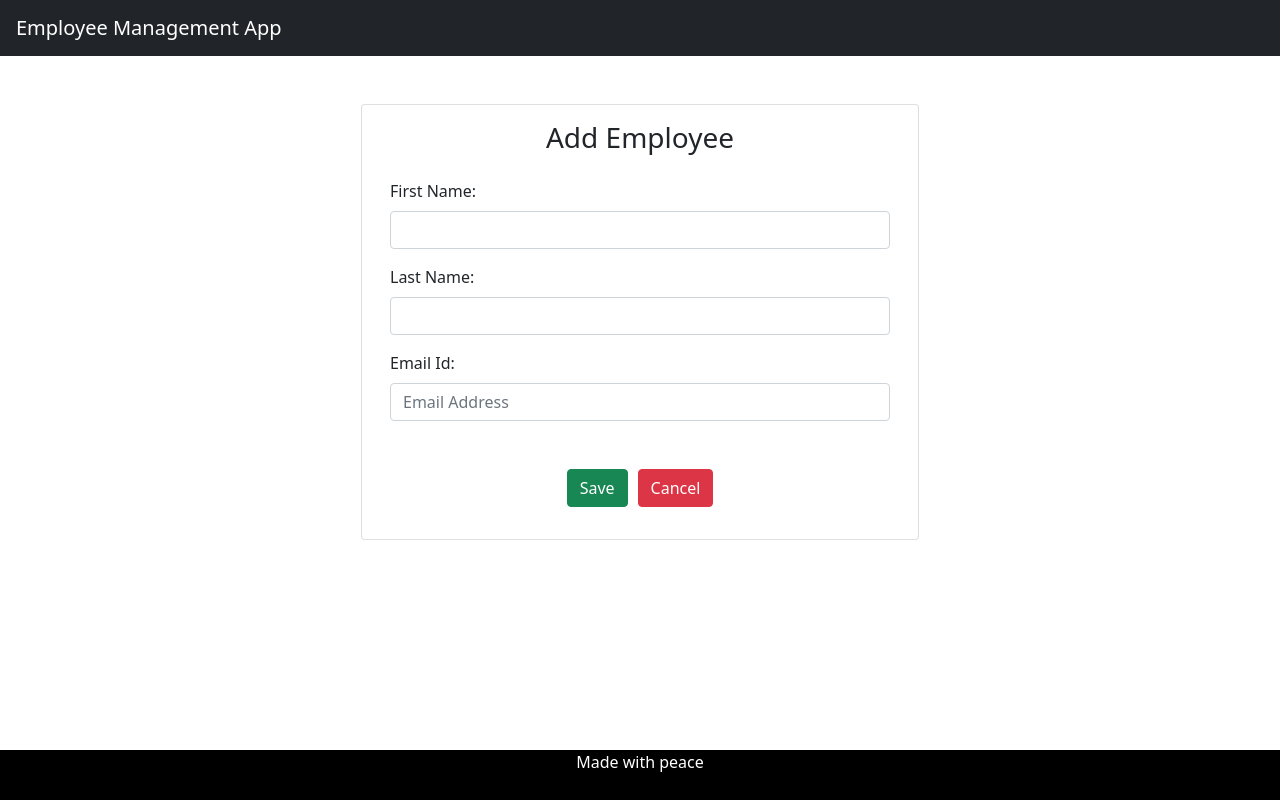
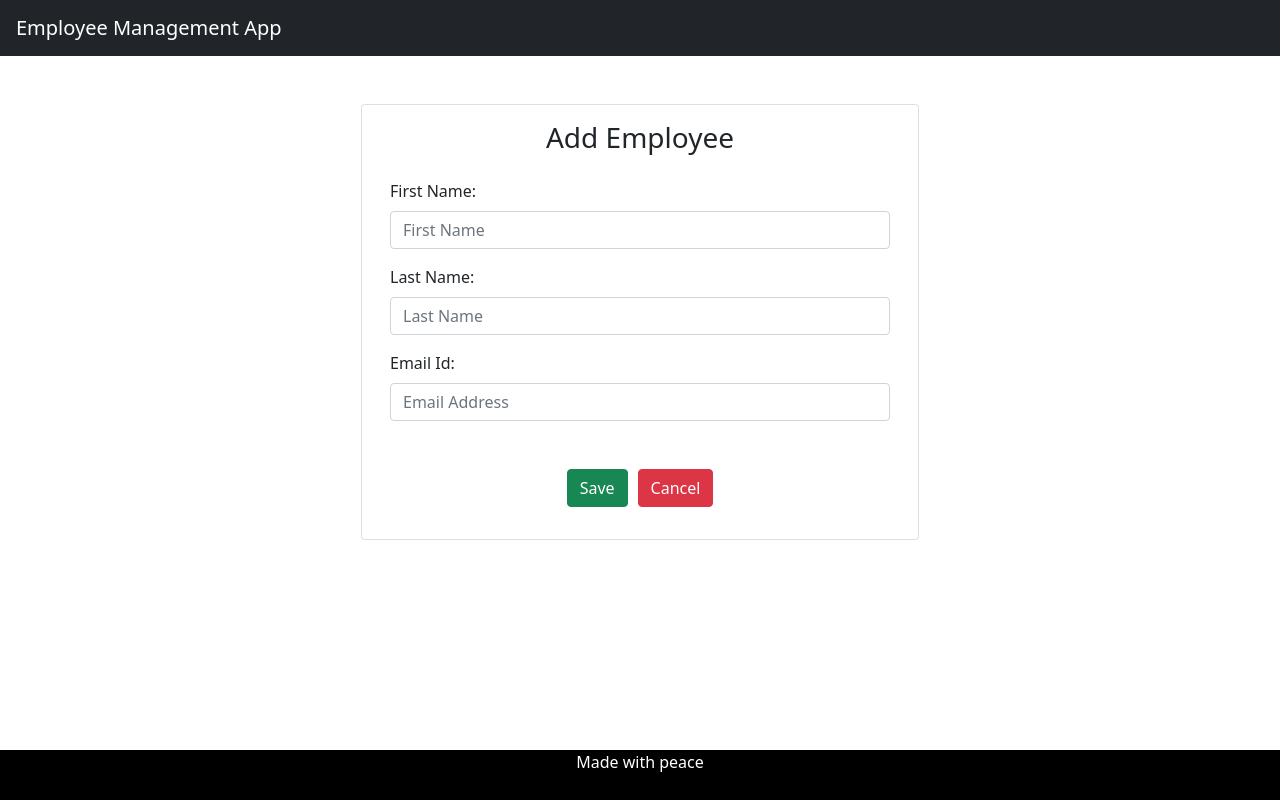
Before and after one commit to Neha-520/CRUD-app, a React (Create React App) app: page /add-employee in a window 1280 px wide. Built offline with nearby package versions, Linux system fonts and the light colour scheme.

Commit message:
post rest api + states managed

```diff
--- a/src/components/CreateEmployee.jsx
+++ b/src/components/CreateEmployee.jsx
@@ -1,26 +1,42 @@
 import React from 'react'
-import { useState,useEffect } from 'react'
+import { useState } from 'react'
+import EmployeeService from '../sevices/EmployeeService';
+import history from './History';
 
-export default function CreateEmployee (){
-const [firstName,setfirstName]=useState(" ");
-const [lastName,setlastName]=useState(" ");
-const [emailId,setemailId]=useState(" ");
+export default function CreateEmployee() {
+    const [credentials, setCredentials] = useState({
+        firstName: "",
+        lastName: "",
+        emailId: ""
+    });
 
-const FirstNameHandler=(event)=>{
-    setfirstName(event.target.value);
+    const onChangeHandler = (event) => {
+        setCredentials({ ...credentials, [event.target.name]: event.target.value });
     }
-const LastNameHandler=(event)=>{
-    setlastName(event.target.value);
+
+    const saveEmployee = (e) => {
+        e.preventDefault();
+        let employee = { ...credentials };
+        console.log('employee =>' + JSON.stringify(employee));
+
+        EmployeeService.createEmployee(employee).then(res => {
+            history.push('/employees');
+        });
+        setCredentials({
+            firstName: "",
+            lastName: "",
+            emailId: ""
+        });
     }
-const EmailIdHandler=(event)=>{
-    setemailId(event.target.value);
+    const Cancel = () => {
+        history.push('/employees');
+        setCredentials({
+            firstName: "",
+            lastName: "",
+            emailId: ""
+        });
     }
-const saveEmployee=(e)=>{
-e.preventDefault();
-}
-const Cancel=()=>{
 
-}
 
     return (
         <div>
@@ -31,24 +47,24 @@ const Cancel=()=>{
                         <div className="card-body">
                             <form>
                                 <div className="form-group">
-                            <label>First Name: </label>
-                             <input placeholder="First Name" name="firstName" className="form-control" value={firstName} onChange={FirstNameHandler}/>
+                                    <label className="form-label">First Name: </label>
+                                    <input placeholder="First Name" name="firstName" className="form-control" value={credentials.firstName} onChange={onChangeHandler} />
                                 </div>
 
                                 <div className="form-group">
-                            <label>Last Name: </label>
-                             <input placeholder="Last Name" name="lastName" className="form-control" value={lastName} onChange={LastNameHandler}/>
+                                    <label className="form-label">Last Name: </label>
+                                    <input placeholder="Last Name" name="lastName" className="form-control" value={credentials.lastName} onChange={onChangeHandler} />
                                 </div>
 
                                 <div className="form-group">
-                            <label>Email Id: </label>
-                             <input placeholder="Email Address" type="email" name="emailId" className="form-control" value={emailId} onChange={EmailIdHandler}/>
+                                    <label className="form-label">Email Id: </label>
+                                    <input placeholder="Email Address" type="email" name="emailId" className="form-control" value={credentials.emailId} onChange={onChangeHandler} />
                                 </div>
 
                                 <div className="mt-5 mb-3">
                                     <center>
                                         <button className="btn btn-success" onClick={saveEmployee}>Save</button>
-                            <button className="btn btn-danger" style={{marginLeft:"10px"}}onClick={Cancel}>Cancel</button>
+                                        <button className="btn btn-danger" style={{ marginLeft: "10px" }} onClick={Cancel}>Cancel</button>
                                     </center>
                                 </div>
                             </form>
--- /dev/null
+++ b/src/components/History.jsx
@@ -0,0 +1,4 @@
+
+import { createBrowserHistory as history} from 'history';
+
+export default history();
--- a/src/sevices/EmployeeService.js
+++ b/src/sevices/EmployeeService.js
@@ -7,5 +7,8 @@ class EmployeeService{
     getEmployees(){
         return axios.get(EMPLOYEE_API_BASE_URL);
     }
+    createEmployee(employee){
+        return axios.post(EMPLOYEE_API_BASE_URL,employee);
+    }
 }
 export default new EmployeeService()
```
Lines whose indentation alone changed are shown as unchanged.
